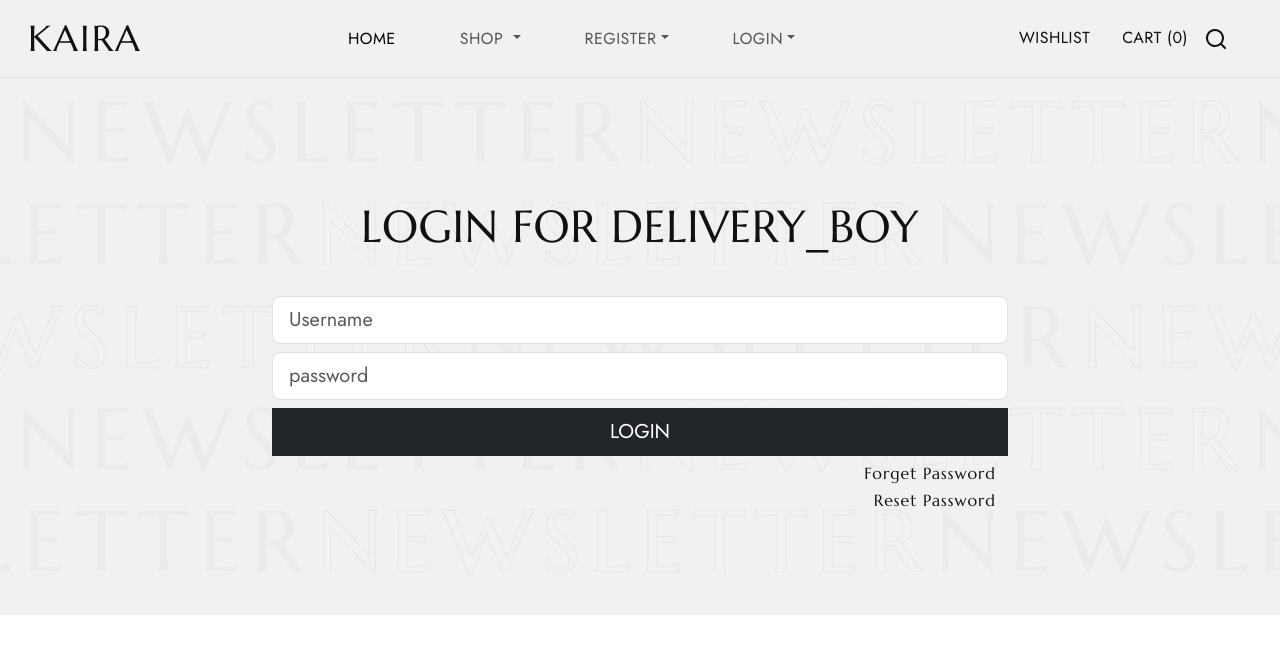
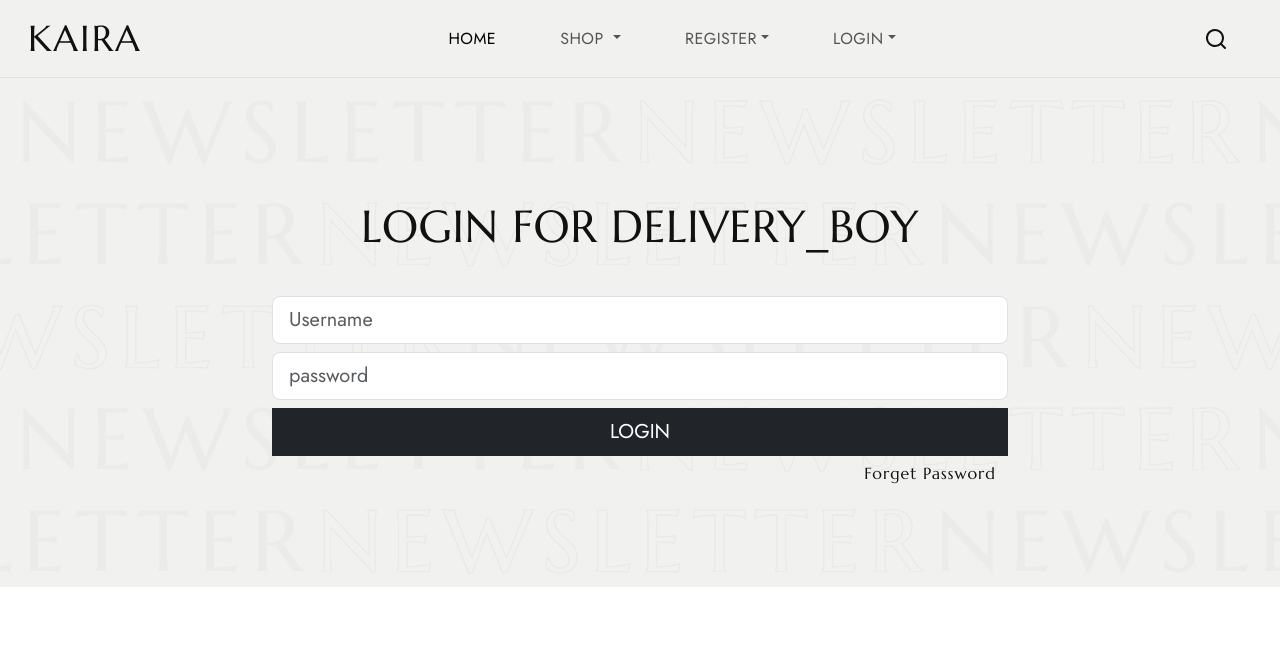
Before and after one commit to moniaparnesh/monica, a Django app: page /delivery_boy_login in a window 1280 px wide. Shown: the top 654 px of the page. Run offline with Django 5.2, Linux system fonts and the light colour scheme.

Commit message:
Update delivery_boy_login.html

```diff
--- a/sample/templates/delivery_boy_login.html
+++ b/sample/templates/delivery_boy_login.html
@@ -331,14 +331,7 @@
 
         <div class="col-3 col-lg-auto">
           <ul class="list-unstyled d-flex m-0">
-            <li class="d-none d-lg-block">
-              <a href="wishlist" class="text-uppercase mx-3">Wishlist</a>
-            </li>
-            <li class="d-none d-lg-block">
-              <a href="viewcart" class="text-uppercase mx-3" data-bs-toggle="offcanvas" data-bs-target="#offcanvasCart">
-  Cart <span class="cart-count">({{ total_quantity|default:"0" }})</span>
-</a>
-            </li>
+
             <li class="d-lg-none">
               <a href="#" class="mx-2">
                 <svg width="24" height="24" viewBox="0 0 24 24">
@@ -396,7 +389,7 @@
             <button class="btn btn-dark btn-lg text-uppercase w-100">login</button>
               <div align="right" class="container">
                                         <h6><a href="../forgot" >Forget Password</a></h6>
-                  <h6><a href="../reset" >Reset Password</a></h6>
+
                                     </div>
           </form>
         </div>
```
